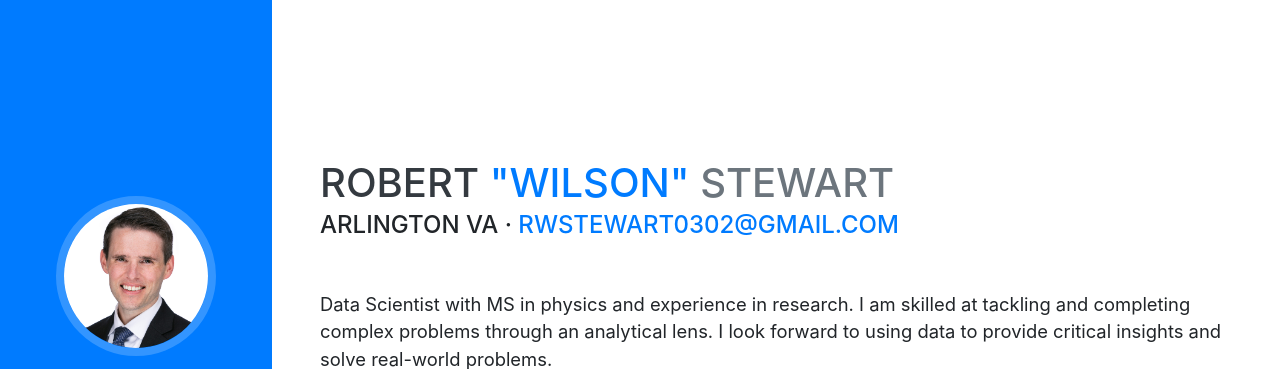
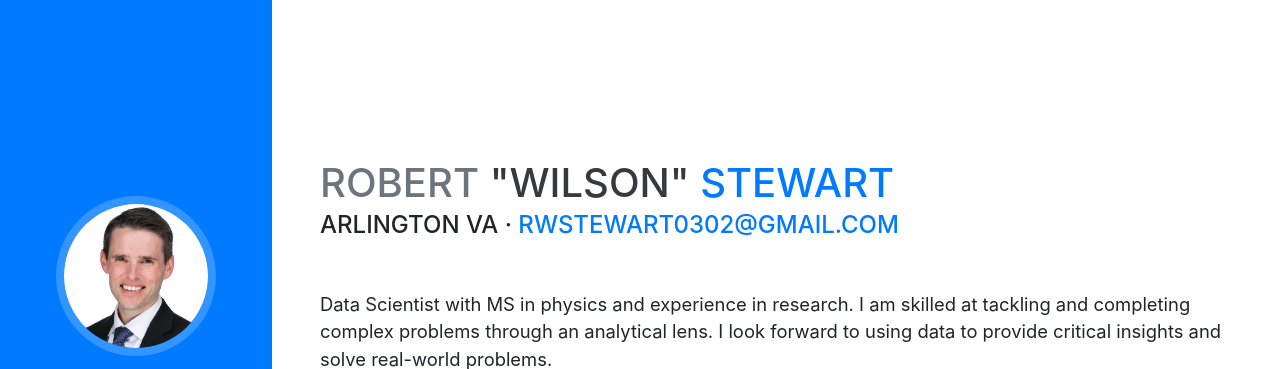
Before and after one commit to rwstewart0302/rwstewart0302.github.io, a website with bundled scripts: page index.html in a window 1280 px wide. Shown: the top 369 px of the page. Built offline with nearby package versions, Linux system fonts and the light colour scheme; a web font is replaced by a local one.

Commit message:
updated experience

```diff
--- a/index.html
+++ b/index.html
@@ -63,9 +63,10 @@
 
     <section class="resume-section p-3 p-lg-5 d-flex align-items-center" id="about">
       <div class="w-100">
-        <h1 class="mb-0">Robert
-            <span class="text-primary">"Wilson"</span>
-          <span class="text-secondary">Stewart</span>
+        <h1 class="mb-0">
+            <span class="text-secondary">Robert</span>
+            "Wilson"
+          <span class="text-primary">Stewart</span>
         </h1>
         <div class="subheading mb-5">Arlington VA ·
           <a href="mailto:name@email.com">rwstewart0302@gmail.com</a>
```
